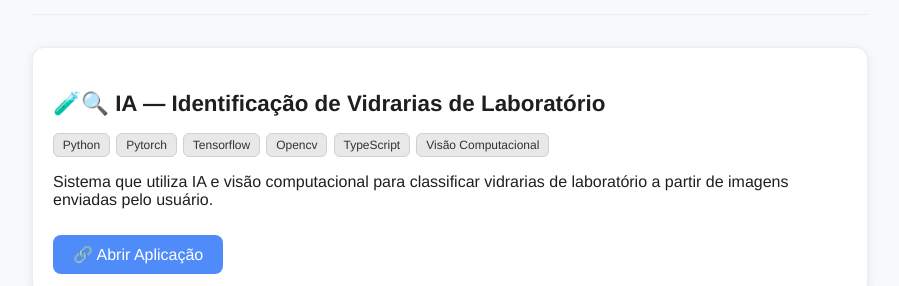
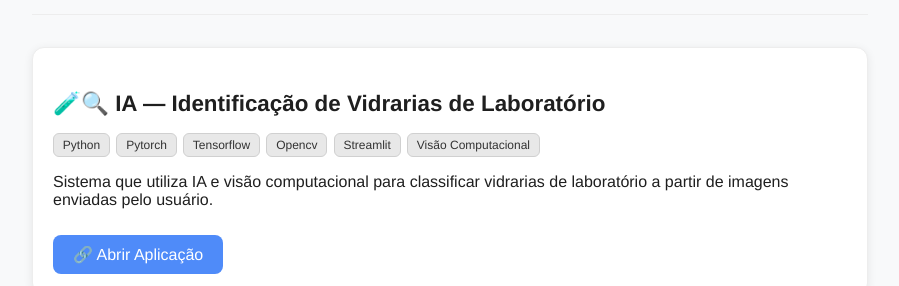
Before and after one commit to VAW1970/portfolio2, a Next.js app: page / in a window 1280 px wide. Shown: the part 1820-2106 px from the top of the page, without its empty margins (190-1089 px from the left). Built offline with nearby package versions, Linux system fonts and the light colour scheme.

Commit message:
Update Projects.tsx

```diff
--- a/app/components/Projects.tsx
+++ b/app/components/Projects.tsx
@@ -99,7 +99,7 @@ export default function Projects() {
           <span className="badge">Pytorch</span>
           <span className="badge">Tensorflow</span>
           <span className="badge">Opencv</span>
-          <span className="badge">TypeScript</span>
+          <span className="badge">Streamlit</span>
           <span className="badge">Visão Computacional</span>
         </div>
 
@@ -109,7 +109,7 @@ export default function Projects() {
         </p>
 
         <a
-          href="https://labglass2.vercel.app"
+          href="https://labglassware.streamlit.app/"
           target="_blank"
           className="project-btn"
         >
```
